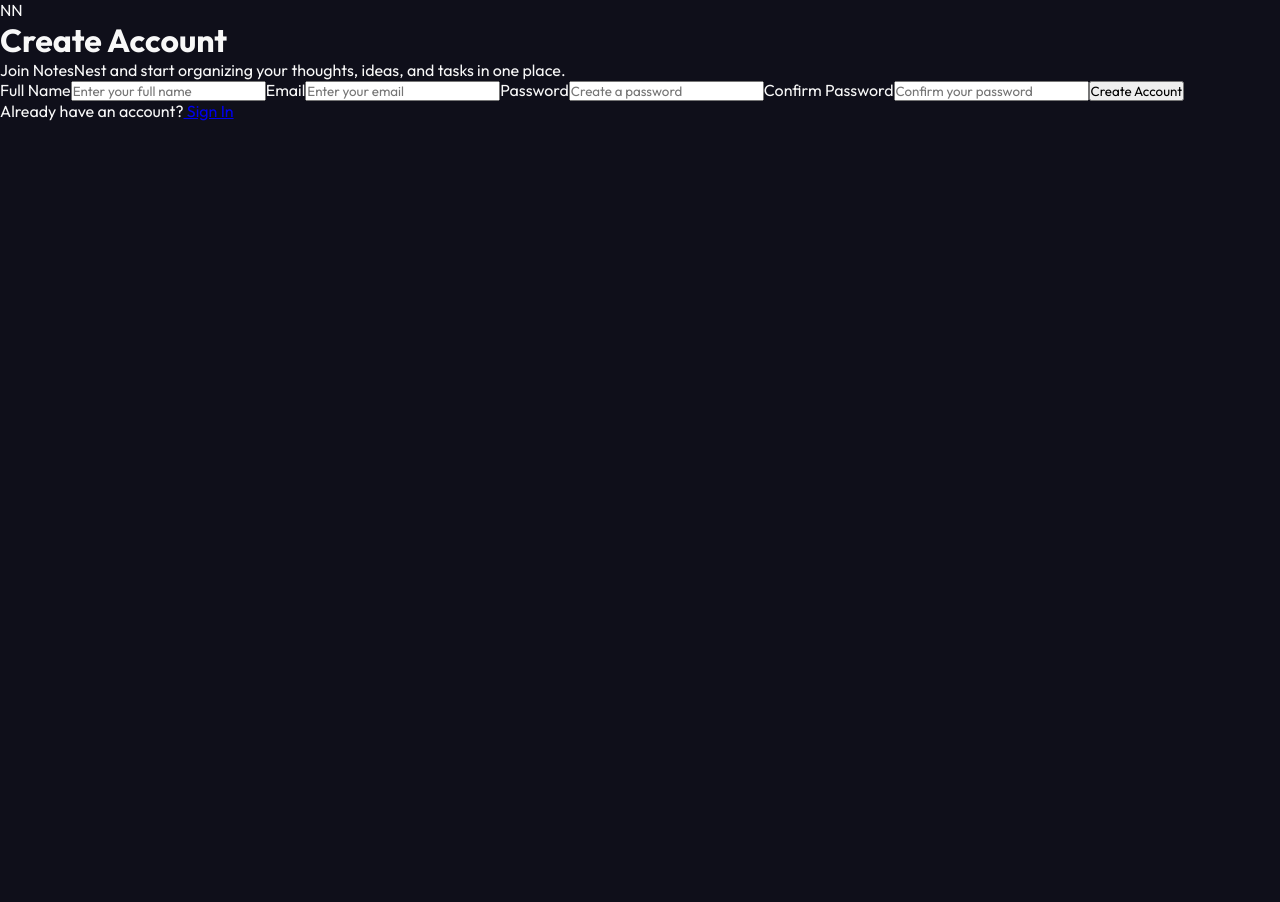
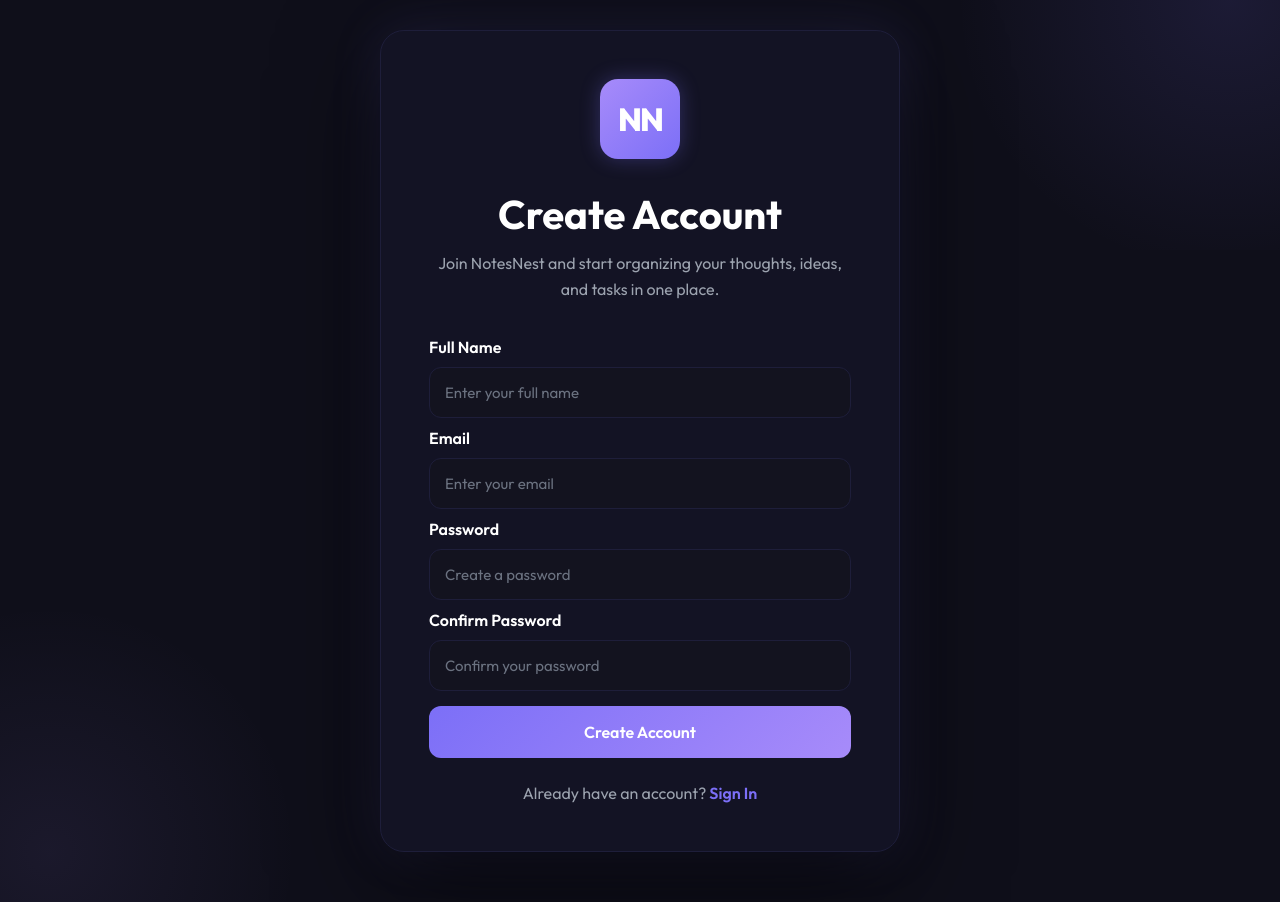
Before and after one commit to sudip5-ml/notes-app, a React app in the folder frontend/: page /signup in a window 1280 px wide. Before the commit the page ends 800 px from the top, so only its background shows below. Built offline with nearby package versions, Linux system fonts and the light colour scheme; the HTML template or start-up script is replaced by a standard one.

Commit message:
Chsnges to loging

```diff
--- a/frontend/src/index.css
+++ b/frontend/src/index.css
@@ -47,3 +47,59 @@ button, input, textarea, select {
 ::-webkit-scrollbar-thumb:hover {
   background: #7c6ff7;
 }
+
+ /* ── THEME VARIABLES ── */
+:root[data-theme="dark"] {
+  --bg:               #0a0a0f;
+  --surface:          #13131a;
+  --surface2:         #1c1c28;
+  --border:           rgba(255, 255, 255, 0.08);
+  --text:             #f0f0ff;
+  --text-muted:       #8888aa;
+  --accent:           #4d7cff;
+  --accent-glow:      rgba(77, 124, 255, 0.35);
+  --nav-bg:           rgba(10, 10, 15, 0.85);
+  --btn-outline-border: rgba(255, 255, 255, 0.25);
+  --btn-outline-text: #f0f0ff;
+}
+
+:root[data-theme="light"] {
+  --bg:               #f5f6ff;
+  --surface:          #ffffff;
+  --surface2:         #eef0ff;
+  --border:           rgba(0, 0, 0, 0.08);
+  --text:             #0d0d1a;
+  --text-muted:       #5a5a7a;
+  --accent:           #3560f5;
+  --accent-glow:      rgba(53, 96, 245, 0.2);
+  --nav-bg:           rgba(245, 246, 255, 0.88);
+  --btn-outline-border: rgba(0, 0, 0, 0.2);
+  --btn-outline-text: #0d0d1a;
+}
+
+/* ── SMOOTH TRANSITION ── */
+body {
+  background: var(--bg);
+  color: var(--text);
+  transition: background 0.35s ease, color 0.35s ease;
+}
+
+.theme-toggle {
+  display: flex;
+  align-items: center;
+  gap: 0.5rem;
+  padding: 0.45rem 0.9rem;
+  border-radius: 999px;
+  border: 1px solid var(--border);
+  background: var(--surface2);
+  color: var(--text-muted);
+  font-size: 0.82rem;
+  font-weight: 600;
+  cursor: pointer;
+  transition: background 0.35s, color 0.2s, box-shadow 0.2s;
+}
+
+.theme-toggle:hover {
+  color: var(--text);
+  box-shadow: 0 0 0 3px var(--accent-glow);
+}
--- a/frontend/src/pages/login.jsx
+++ b/frontend/src/pages/login.jsx
@@ -1,3 +1,4 @@
+import "../css/Login.css"
 function Login() {
   return (
     <div className="login-page">
--- a/frontend/src/pages/signup.jsx
+++ b/frontend/src/pages/signup.jsx
@@ -1,3 +1,4 @@
+ import "../css/Signup.css"
 function Signup() {
   return (
     <div className="signup-page">
```
Also changed, not shown: frontend/src/components/Navbar.jsx (line endings or trailing spaces).
